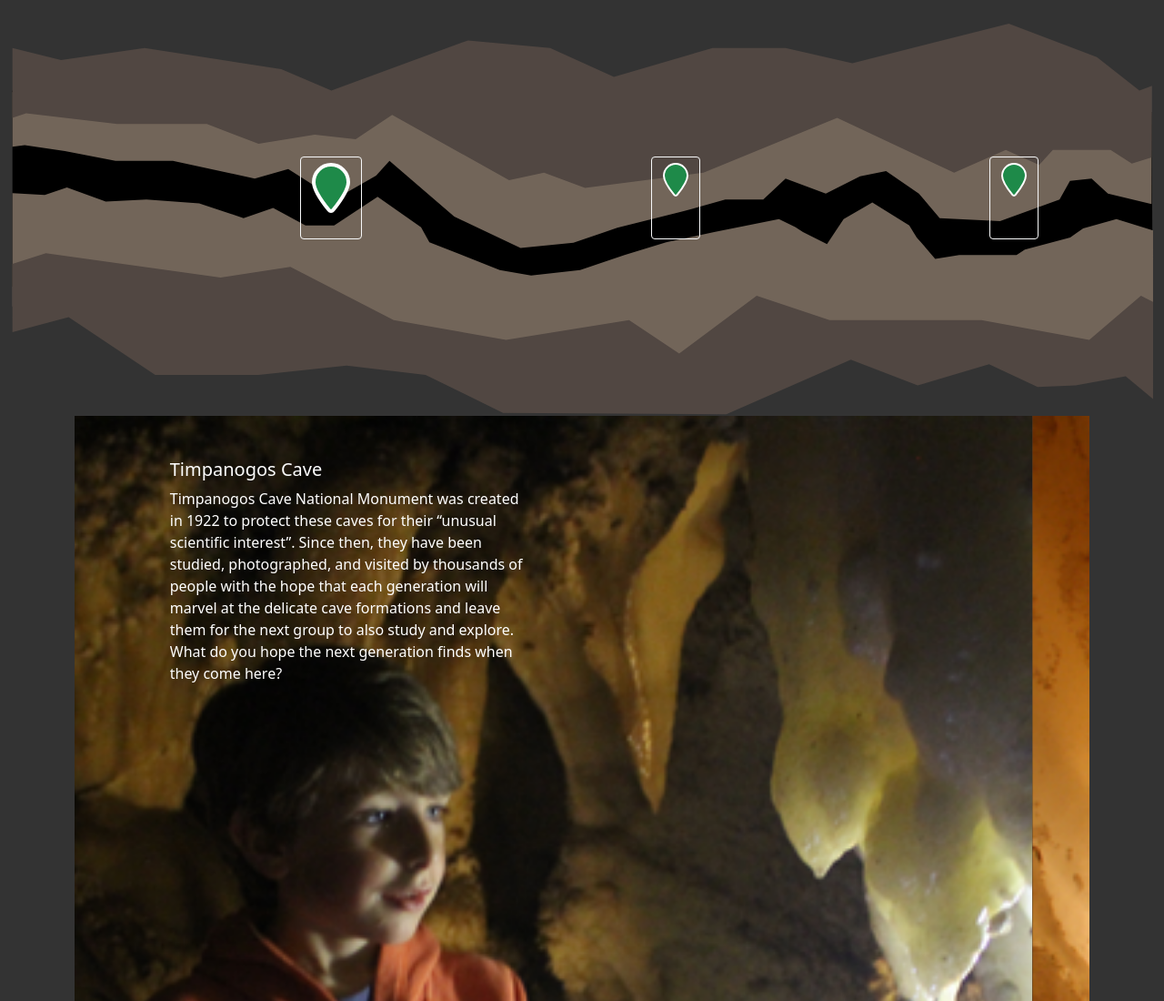
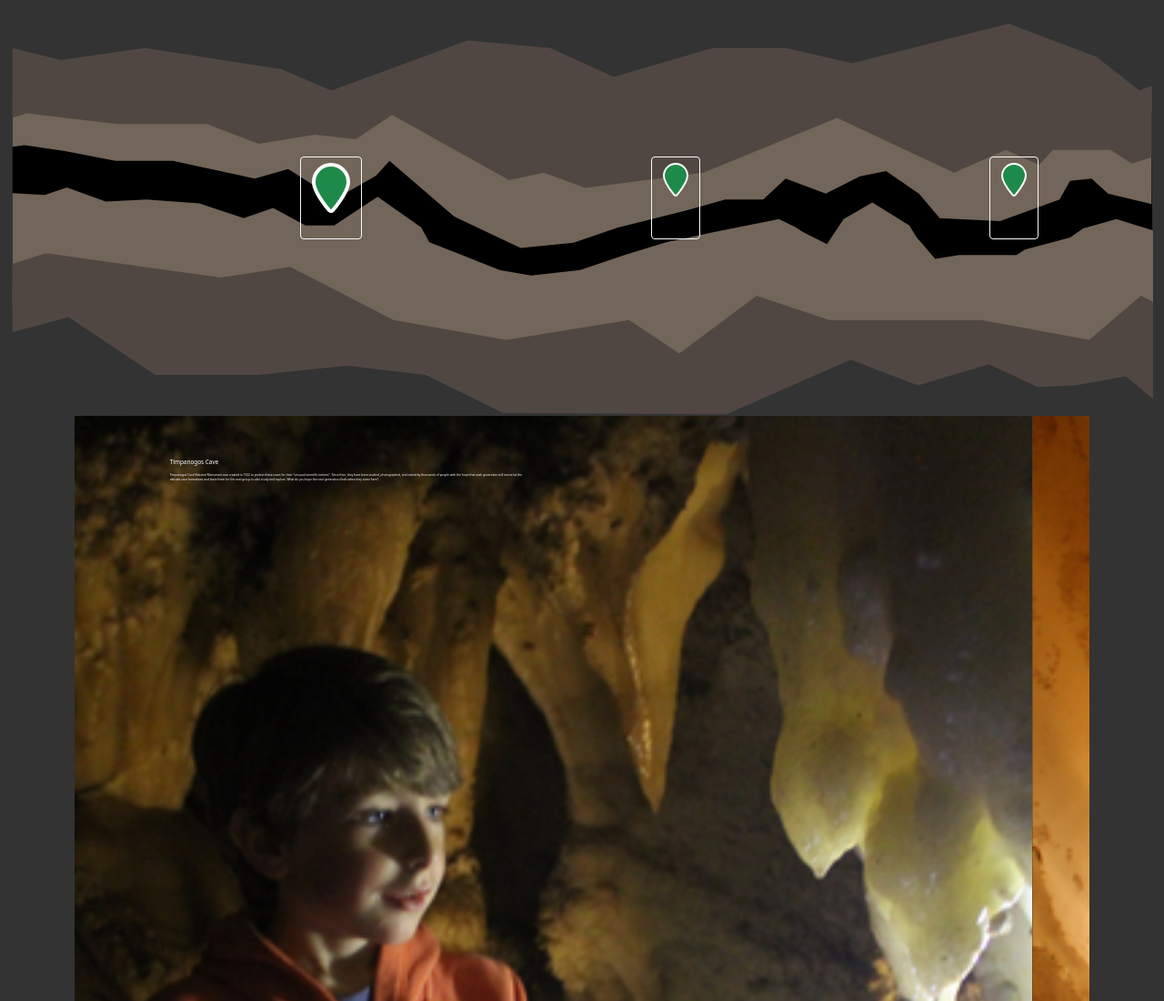
Before and after one commit to Daciron7/Cave-Cutout-Experience, a plain HTML site: page timpCave.html in a window 1280 px wide. Shown: the top 1100 px of the page at 91% size. Drawn offline with nearby package versions, Linux system fonts and the light colour scheme.

Commit message:
making more edits

```diff
--- a/css/main.css
+++ b/css/main.css
@@ -45,3 +45,9 @@
 
 
 }
+div.carousel-caption h5 {
+    font-size: 0.4rem;
+}
+div.carousel-caption p {
+    font-size: .2rem;
+}
```
